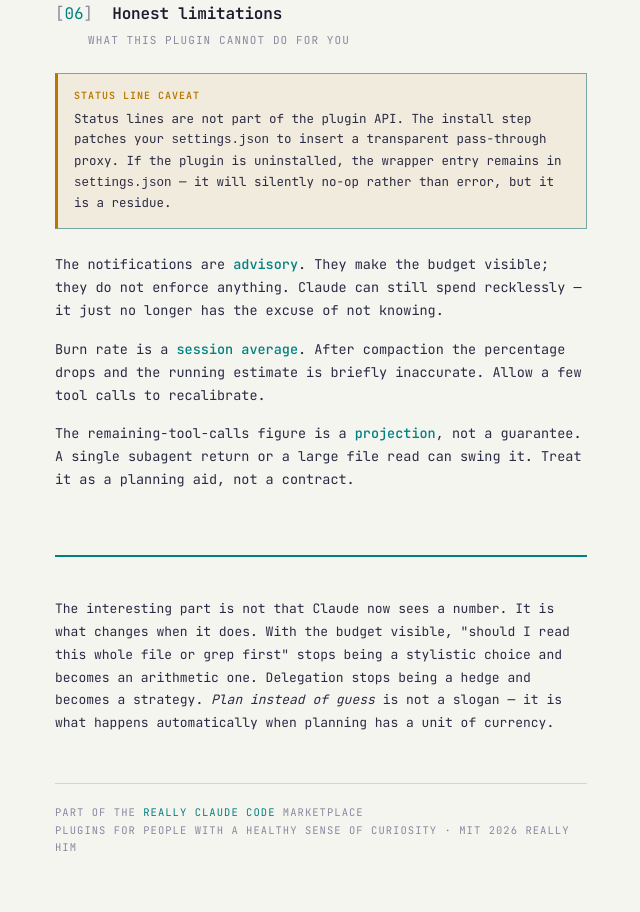
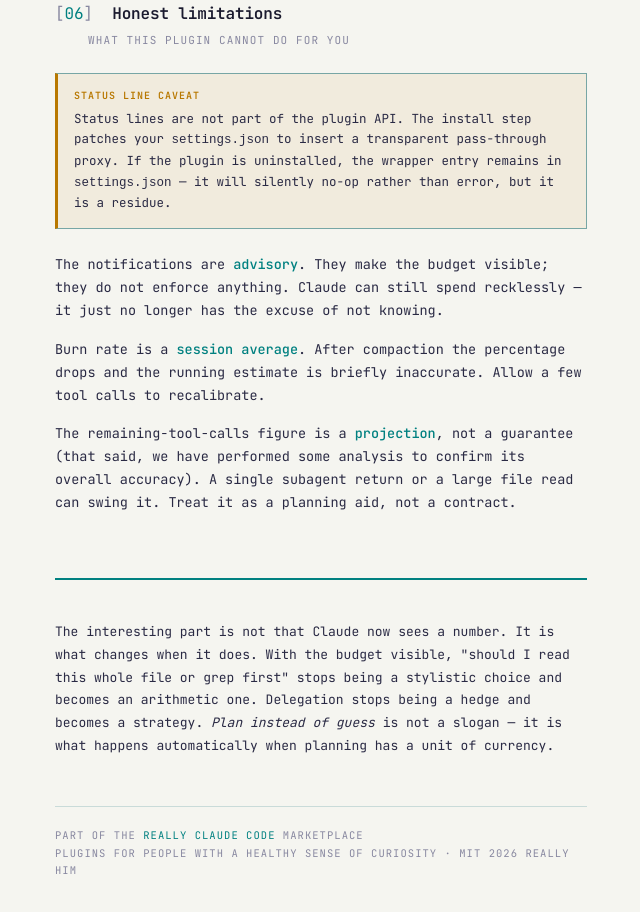
Before and after one commit to hesreallyhim/really-claude-code, a plain HTML site: page docs/context-awareness-visualizer.html in a window 1280 px wide. Shown: the part 5479-6391 px from the top of the page, without its empty margins (319-959 px from the left). Drawn offline with Linux system fonts and the light colour scheme.

```diff
--- a/docs/context-awareness-visualizer.html
+++ b/docs/context-awareness-visualizer.html
@@ -902,7 +902,7 @@
 
     <p>The notifications are <em>advisory</em>. They make the budget visible; they do not enforce anything. Claude can still spend recklessly — it just no longer has the excuse of not knowing.</p>
     <p>Burn rate is a <em>session average</em>. After compaction the percentage drops and the running estimate is briefly inaccurate. Allow a few tool calls to recalibrate.</p>
-    <p>The remaining-tool-calls figure is a <em>projection</em>, not a guarantee. A single subagent return or a large file read can swing it. Treat it as a planning aid, not a contract.</p>
+    <p>The remaining-tool-calls figure is a <em>projection</em>, not a guarantee (that said, we have performed some analysis to confirm its overall accuracy). A single subagent return or a large file read can swing it. Treat it as a planning aid, not a contract.</p>
   </section>
 
   <!-- ========== CODA ========== -->
```
Also changed, not shown: agent-autonomy/autonomous-team-coordination/assets/multi-squad-screenshot.jpg (added), 1 other file.
